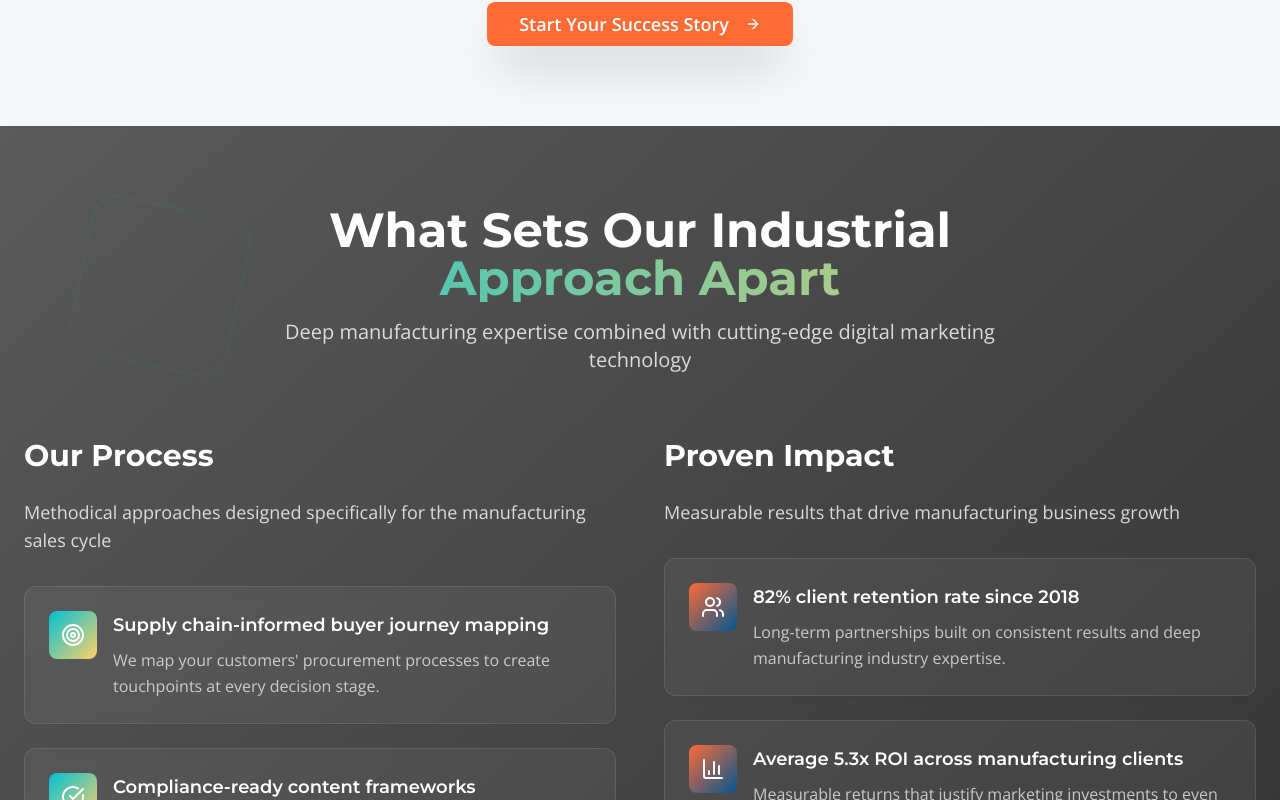
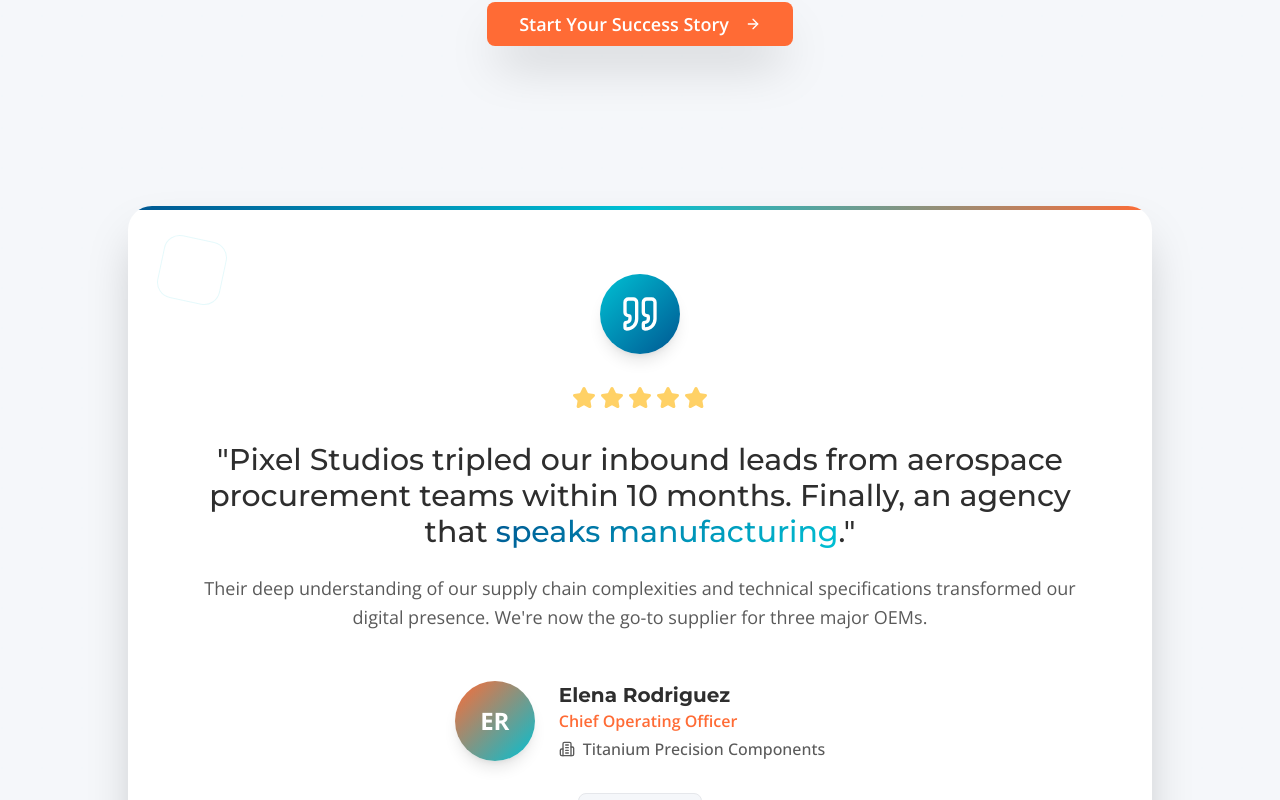
Before and after one commit to arun-pixel123/industrial-growth-forge, a React (Vite) app: page / in a window 1280 px wide. Shown: the part 4560-5360 px from the top of the page. Built offline with nearby package versions, Linux system fonts and the light colour scheme.

Commit message:
Remove Differentiators Section
Removes the "What Sets Our Industrial Approach Apart" section from the landing page.

```diff
--- a/src/pages/Index.tsx
+++ b/src/pages/Index.tsx
@@ -3,7 +3,6 @@ import HeroSection from "@/components/HeroSection";
 import PainPointsSection from "@/components/PainPointsSection";
 import ServicesGrid from "@/components/ServicesGrid";
 import PortfolioShowcase from "@/components/PortfolioShowcase";
-import DifferentiatorsSection from "@/components/DifferentiatorsSection";
 import TestimonialSection from "@/components/TestimonialSection";
 import ConversionSection from "@/components/ConversionSection";
 import Footer from "@/components/Footer";
@@ -15,7 +14,6 @@ const Index = () => {
       <PainPointsSection />
       <ServicesGrid />
       <PortfolioShowcase />
-      <DifferentiatorsSection />
       <TestimonialSection />
       <ConversionSection />
       <Footer />
```
